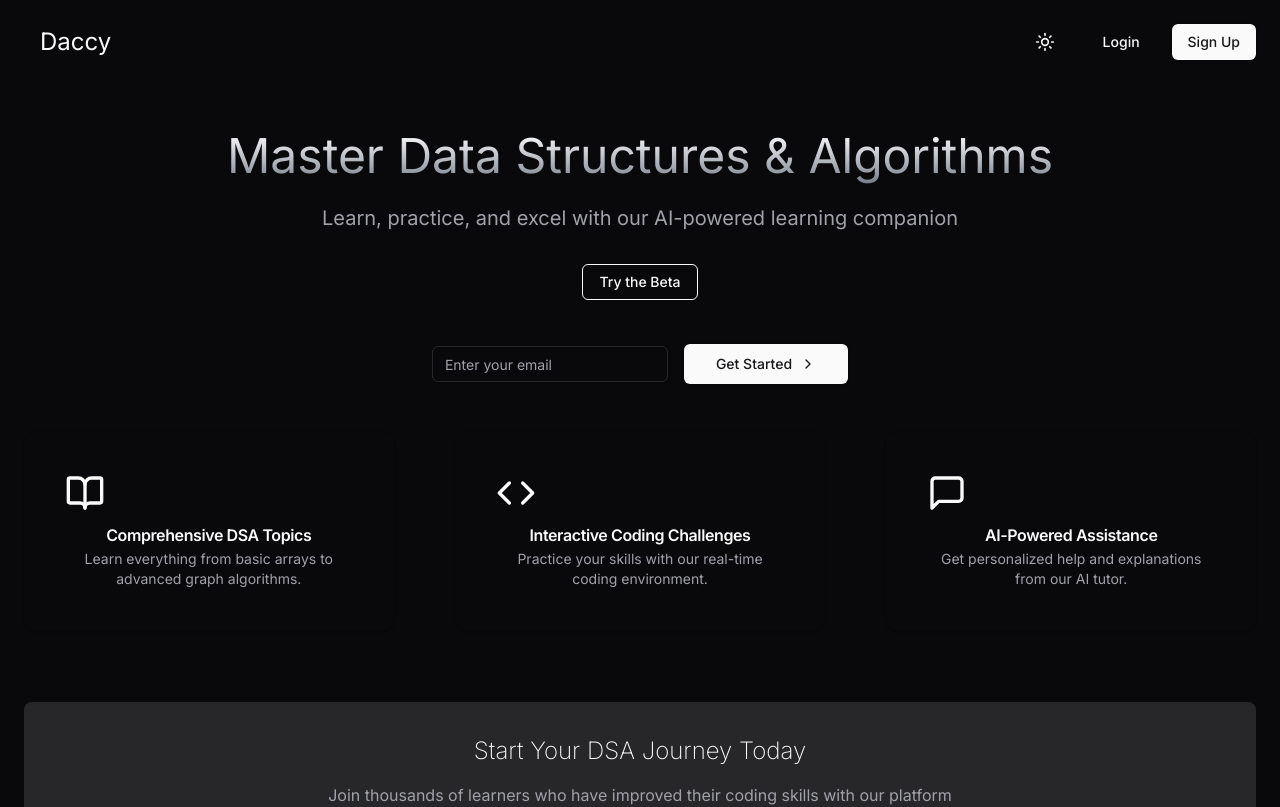
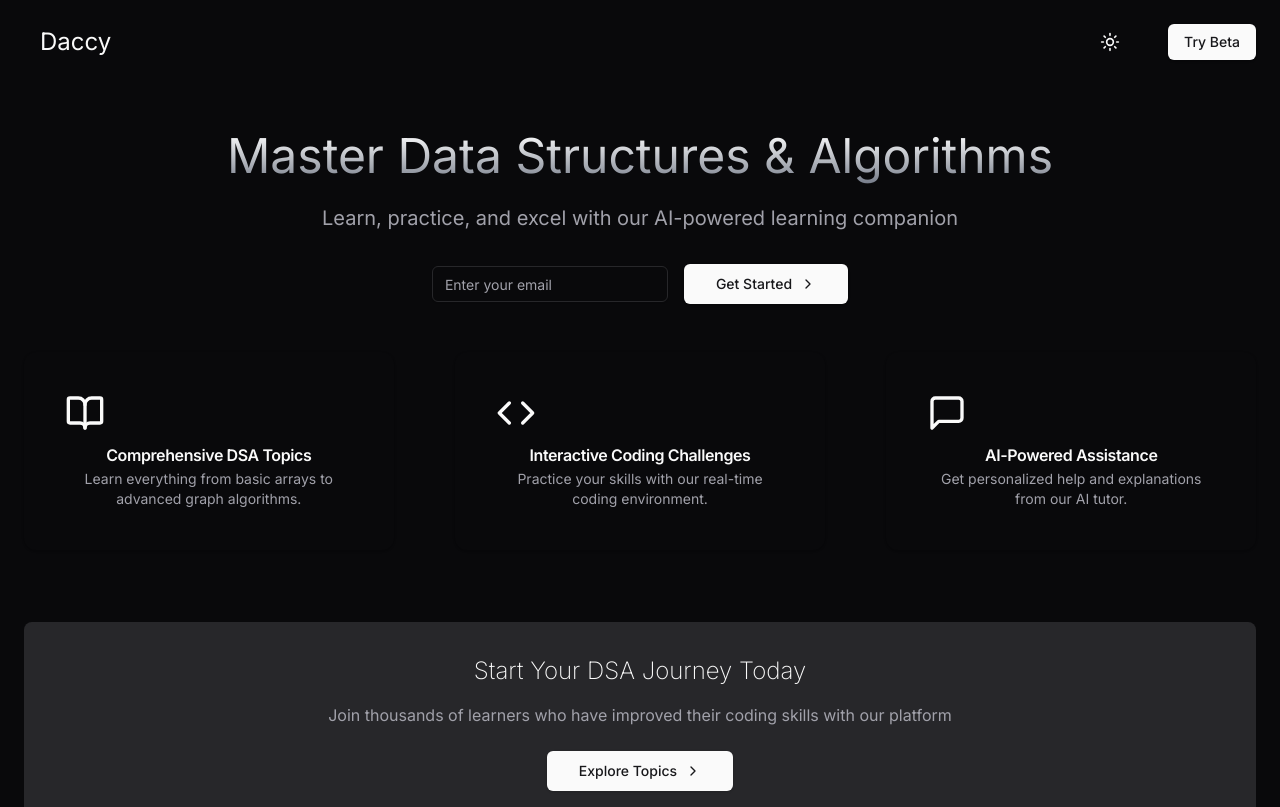
Before and after one commit to RAVEYUS/Daccy, a Next.js app: page /pages/home in a window 1280 px wide. Shown: the top 807 px of the page. Built offline with nearby package versions, Linux system fonts and the light colour scheme.

Commit message:
added mail functionality

```diff
--- a/app/pages/home/page.tsx
+++ b/app/pages/home/page.tsx
@@ -1,6 +1,6 @@
 "use client"
 
-import { useState, useEffect } from 'react'
+import { useState, useEffect, FormEvent } from 'react'
 import { motion } from 'framer-motion'
 import { ChevronRight, BookOpen, Code, MessageSquare, Moon, Sun } from 'lucide-react'
 import { Button } from "@/components/ui/button"
@@ -20,6 +20,36 @@ export default function LandingPage() {
     setMounted(true)
     setTheme('dark')
   }, [setTheme])
+
+  const [result, setResult] = useState<string>("");
+  const onSubmit = async (event: FormEvent<HTMLFormElement>) => {
+    event.preventDefault();
+    setResult("Sending...");
+
+    const formData = new FormData(event.currentTarget);
+    formData.append("access_key", "524ecc0c-e8cc-4679-bb4a-d46740a2bbad"); // Replace with your actual access key
+
+    try {
+      const response = await fetch("https://api.web3forms.com/submit", {
+        method: "POST",
+        body: formData,
+      });
+
+      const data = await response.json();
+
+      if (data.success) {
+        setResult("thanks for joining");
+        setEmail(''); // Reset the email state
+        event.currentTarget.reset(); // Reset the form fields
+      } else {
+        console.error("Error", data);
+        setResult(data.message); // Display error message if form submission fails
+      }
+    } catch (error) {
+      console.error("Error submitting the form", error);
+      setResult("An error occurred. Please try again."); // Handle fetch error
+    }
+  };
 
   const features = [
     { icon: BookOpen, title: 'Comprehensive DSA Topics', description: 'Learn everything from basic arrays to advanced graph algorithms.' },
@@ -44,10 +74,10 @@ export default function LandingPage() {
             </Button>
           </motion.div>
           <motion.div whileHover={{ scale: 1.05 }} whileTap={{ scale: 0.95 }}>
-            <Button variant="ghost">Login</Button>
+            {/* <Button variant="ghost">Try Beta</Button> */}
           </motion.div>
           <motion.div whileHover={{ scale: 1.05 }} whileTap={{ scale: 0.95 }}>
-            <Button>Sign Up</Button>
+            <Button>Try Beta</Button>
           </motion.div>
         </nav>
       </header>
@@ -73,19 +103,17 @@ export default function LandingPage() {
 
         {/* New "Try the Beta" button */}
         {/* New "Try the Beta" button */}
-        <Button
+        {/* <Button
           variant="outline"
           className="border-primary mb-11 text-primary transition-transform duration-200 hover:scale-105 active:scale-95"
         >
           Try the Beta
-        </Button>
+        </Button> */}
 
 
-        <motion.div
+        <form
+          onSubmit={onSubmit}
           className="flex flex-col sm:flex-row justify-center items-center gap-4 mb-12"
-          initial={{ opacity: 0, y: 20 }}
-          animate={{ opacity: 1, y: 0 }}
-          transition={{ duration: 0.5, delay: 0.6 }}
         >
           <Input
             type="email"
@@ -93,14 +121,16 @@ export default function LandingPage() {
             value={email}
             onChange={(e) => setEmail(e.target.value)}
             className="w-full sm:w-auto"
+            required
           />
+
           <motion.div whileHover={{ scale: 1.05 }} whileTap={{ scale: 0.95 }}>
-            <Button size="lg">
+            <Button size="lg" type="submit">
               Get Started
               <ChevronRight className="ml-2 h-4 w-4" />
             </Button>
           </motion.div>
-        </motion.div>
+        </form>
 
         <div className="flex flex-wrap gap-6 mb-12 justify-between">
           {features.map((feature, index) => (
```
